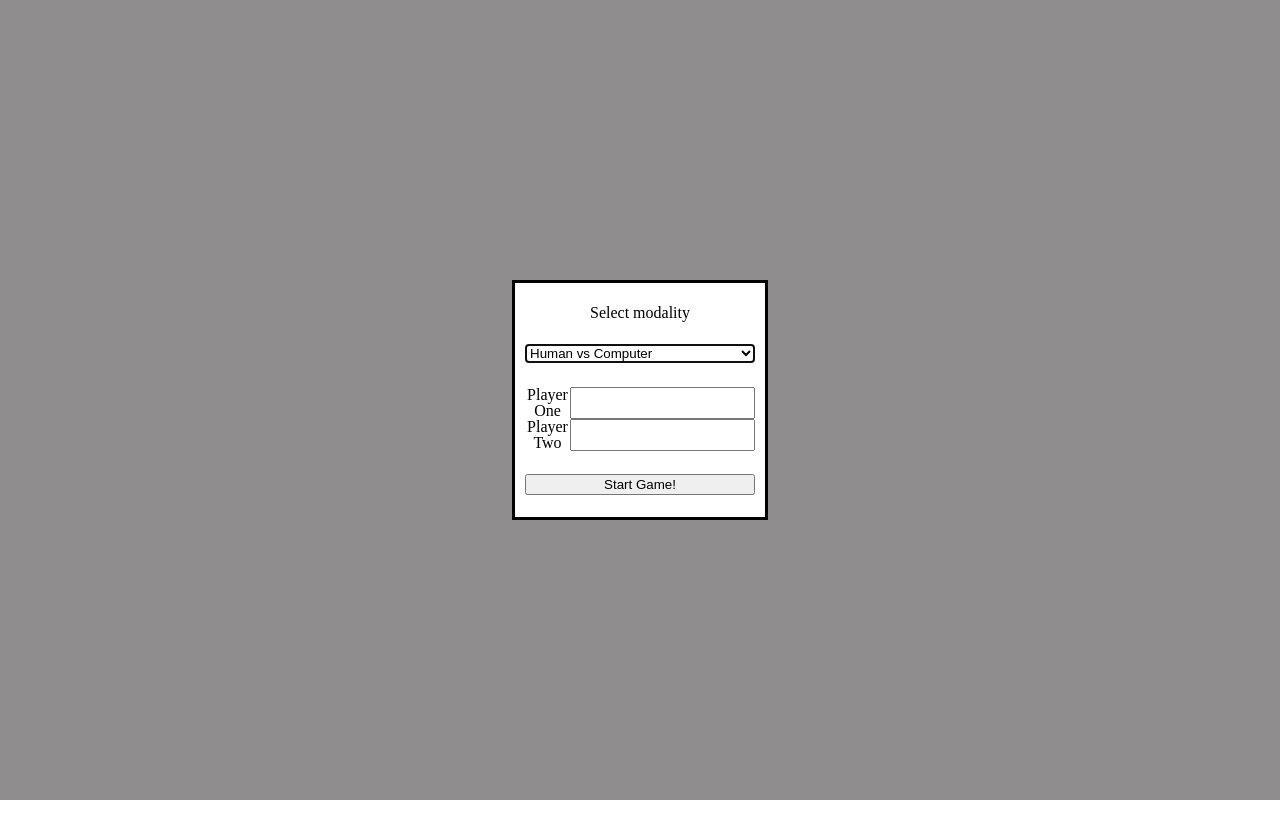
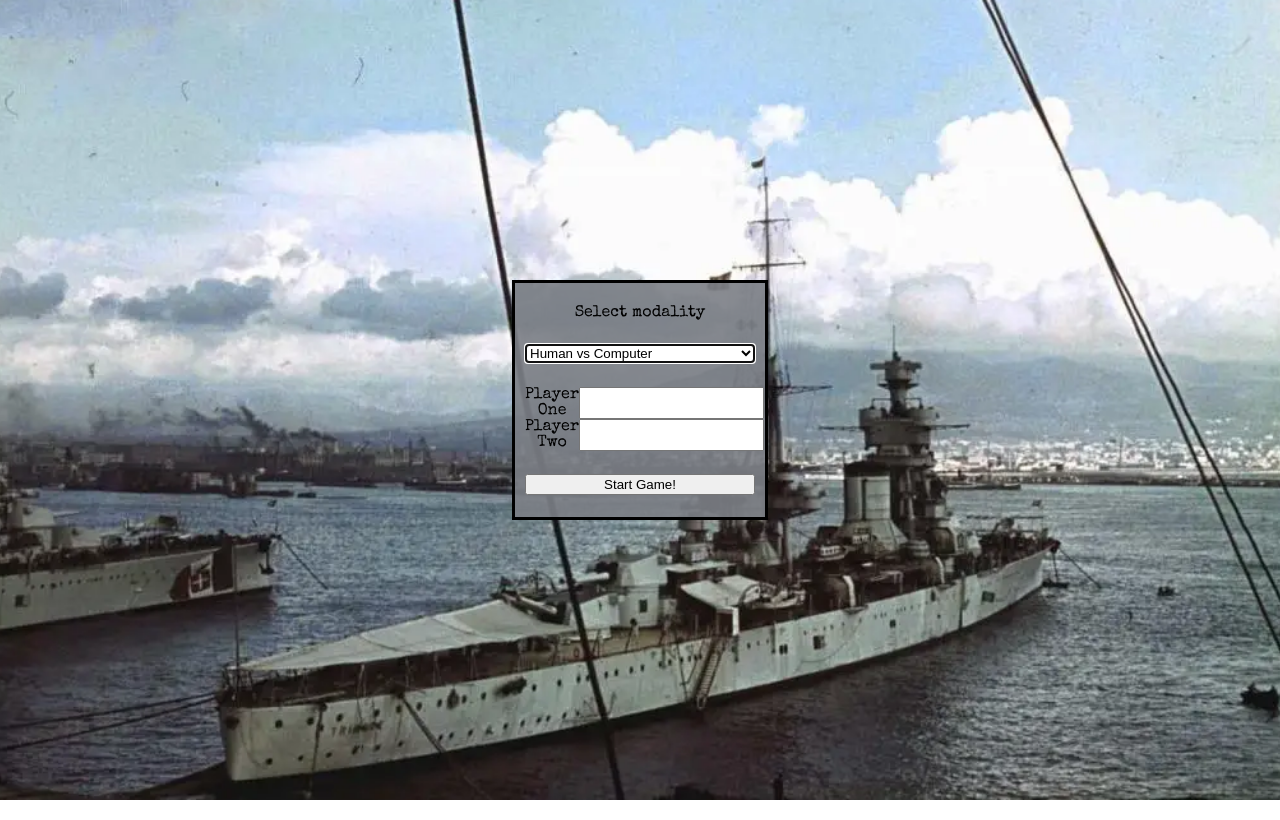
Before and after one commit to Aquilaruspante/odin-battleship, a website built with webpack: page src/index.html in a window 1280 px wide. Built offline with nearby package versions, Linux system fonts and the light colour scheme.

Commit message:
feat(styling): styled a bit

```diff
--- a/src/index.html
+++ b/src/index.html
@@ -3,9 +3,14 @@
 <head>
     <meta charset="UTF-8">
     <meta name="viewport" content="width=device-width, initial-scale=1.0">
+    <link rel="preconnect" href="https://fonts.googleapis.com">
+    <link rel="preconnect" href="https://fonts.gstatic.com" crossorigin>
+    <link href="https://fonts.googleapis.com/css2?family=Share+Tech+Mono&family=Special+Elite&display=swap" rel="stylesheet">
     <title>Battleship</title>
 </head>
 <body>
+    <img alt="battleship-image" id="background-image">
+    <section id="game" class="special-elite-regular">
         <section id="header">
             <div id="turn-board">
                 <h3>Active Player</h3>
@@ -44,5 +49,6 @@
             </section>
             <button type="button" id="start-game-btn">Start Game!</button>
         </dialog>
+    </section>
 </body>
 </html>
--- a/src/styles.css
+++ b/src/styles.css
@@ -32,6 +32,30 @@ footer, header, hgroup, menu, nav, section {
     box-sizing: border-box;
 }
 
+
+.special-elite-regular {
+	font-family: "Special Elite", system-ui;
+	font-weight: 400;
+	font-style: normal;
+  }
+
+
+html {
+	margin: 0;
+	padding: 0;
+	height: 100%;
+
+	--background-color: rgb(141, 156, 158, 0.5);
+	--background-color-less-transparent: rgb(141, 156, 158, 0.8);
+
+	--test:	rgb(124, 127, 133, 0.9);
+	--test-trans : rgb(124, 127, 133, 0.5);
+
+	--cell-border: rgb(43, 51, 35);
+
+	--border-color: rgb(169, 177, 184, 0.9);
+}
+
 body {
 	line-height: 1;
 }
@@ -53,6 +77,10 @@ table {
 
 body {
 	height: 100vh;
+	position: relative; /* necessario per il posizionamento assoluto figlio */
+	overflow: hidden;
+	margin: 0;
+	padding: 0;
 }
 
 main {
@@ -64,26 +92,29 @@ main {
 }
 
 .gameboard {
+	box-sizing: border-box;
     width: 500px;
 	height: 500px;
-	border: 1px solid black;
+	border: 5px solid var(--border-color);
+	background-color: var(--test);
 }
 
 .row {
-	width: 500px;
-	height: 50px;
+	width: 100%;
+	height: 10%;
 	display: flex;
-	border: 1px solid grey;
 }
 
 .col {
     width: 50px;
-    height: 50px;
-	border: 1px solid grey;
+    height: 100%;
+	border: 1px solid var(--cell-border);
+	box-sizing: border-box;
 }
 
 .hit {
-	background-color:red;
+	background-color:rgb(175, 9, 9);
+	background-color: rgb(161, 45, 47);
 }
 
 #game-over-dialog:not([open]) {
@@ -106,6 +137,7 @@ main {
 	flex-direction: column;
 	justify-content: space-around;
 	padding: 10px;
+	background-color: var(--test);
 }
 
 #game-over-dialog h3 {
@@ -114,12 +146,13 @@ main {
 }
 
 #game-over-dialog p {
-	font-size: 1.4;
+	font-size: 1.4rem;
 }
 
-::backdrop {
-	background-color: rgb(143, 141, 141);
-}
+dialog::backdrop {
+	background: url('./assets/images/battleship.webp') center center / cover no-repeat;
+  }
+
 
 #play-again-button {
 	width: 70%;
@@ -127,24 +160,26 @@ main {
 }
 
 .miss {
-	background-color: rgb(14, 148, 148);
+	background-color: rgb(7, 62, 70);
+	background-color: rgb(60, 110, 88);
+	background-color: rgb(31, 58, 70) ;
 }
 
 #header {
 	width: 20%;
 	height: 20%;
-	border: 3px solid grey;
 	margin: auto;
 	text-align: center;
-	margin-top: 20px;
 	margin-bottom: 20px;
 }
 
 #turn-board {
-	height: 80%;
+	height: 100%;
 	display: flex;
 	flex-direction: column;
 	justify-content: space-around;
+	background-color: var(--test-trans);
+	border: 2px solid rgb(158, 158, 158);
 }
 
 #turn-board h3 {
@@ -153,7 +188,7 @@ main {
 }
 
 #turn-board p {
-	font-size: 1.4rem;
+	font-size: 2rem;
 }
 
 #timeout-dialog {
@@ -181,3 +216,22 @@ main {
 	display: flex;
 	justify-content: space-between;
 }
+
+#background-image {
+    position: fixed; /* meglio di absolute per i background */
+    top: 0;
+    left: 0;
+    width: 100vw;
+    height: 100vh;
+    object-fit: cover;
+    z-index: -1;
+    display: block; /* evita problemi da comportamento inline */
+}
+
+
+#game {
+	z-index: 1;
+	background-color: rgb(146, 144, 144, 0.4);
+	height: 100%;
+	padding-top: 20px;
+}
--- a/src/views/DOMElements.js
+++ b/src/views/DOMElements.js
@@ -1,6 +1,6 @@
 export let elements = {};
 
-export function initDOMElements() {
+export function initDOMElements(image) {
     elements = {
         timeOutDialog: document.querySelector('#timeout-dialog'),
         yourTurn: document.querySelector('#active-player'),
@@ -16,5 +16,6 @@ export function initDOMElements() {
         choosePlayerOneName: document.querySelector('#player-one'),
         choosePlayerTwoName: document.querySelector('#player-two'),
         startGameButton: document.querySelector('#start-game-btn'),
+        backgroundImage: document.querySelector('#background-image'),
     };
 }
--- a/src/views/DOMManager.js
+++ b/src/views/DOMManager.js
@@ -1,10 +1,16 @@
 import { elements } from './DOMElements.js';
 import eventBus from "../utils/eventBus.js";
+
+import battleshipImage from '../assets/images/battleship.webp';
 
 export default class DOMManager {
     constructor () {
         this.gridOne = null;
         this.gridTwo = null;
+    };
+
+    setBackgroundImage() {
+        elements.backgroundImage.setAttribute('src', battleshipImage);
     };
 
     getGrids(grids) {
@@ -38,6 +44,7 @@ export default class DOMManager {
     };
 
     initGame() {
+        this.setBackgroundImage();
         elements.startGameButton.addEventListener('click', () => {
             this.startGame();
             elements.initialDialog.close();
--- a/webpack.config.cjs
+++ b/webpack.config.cjs
@@ -15,6 +15,10 @@ module.exports = {
         test: /\.html$/i,
         loader: "html-loader",
       },
+      {
+        test: /\.(png|svg|jpg|jpeg|gif|webp)$/i,
+        type: "asset/resource",
+      },
     ],
   },
   devtool: "cheap-module-source-map",
```
Also changed, not shown: src/assets/images/battleship.webp (added), 2 other files. Lines whose indentation alone changed are shown as unchanged.
